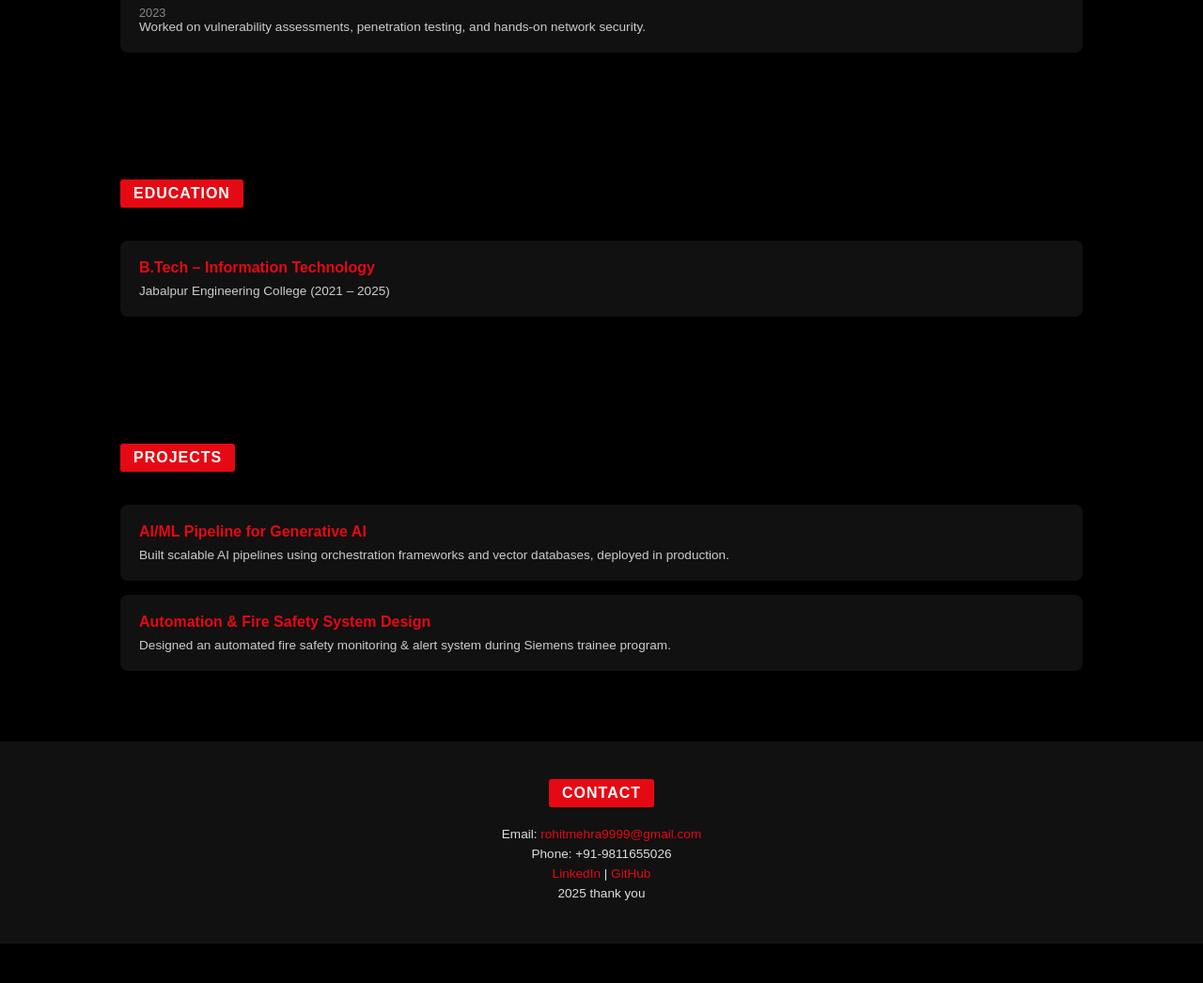
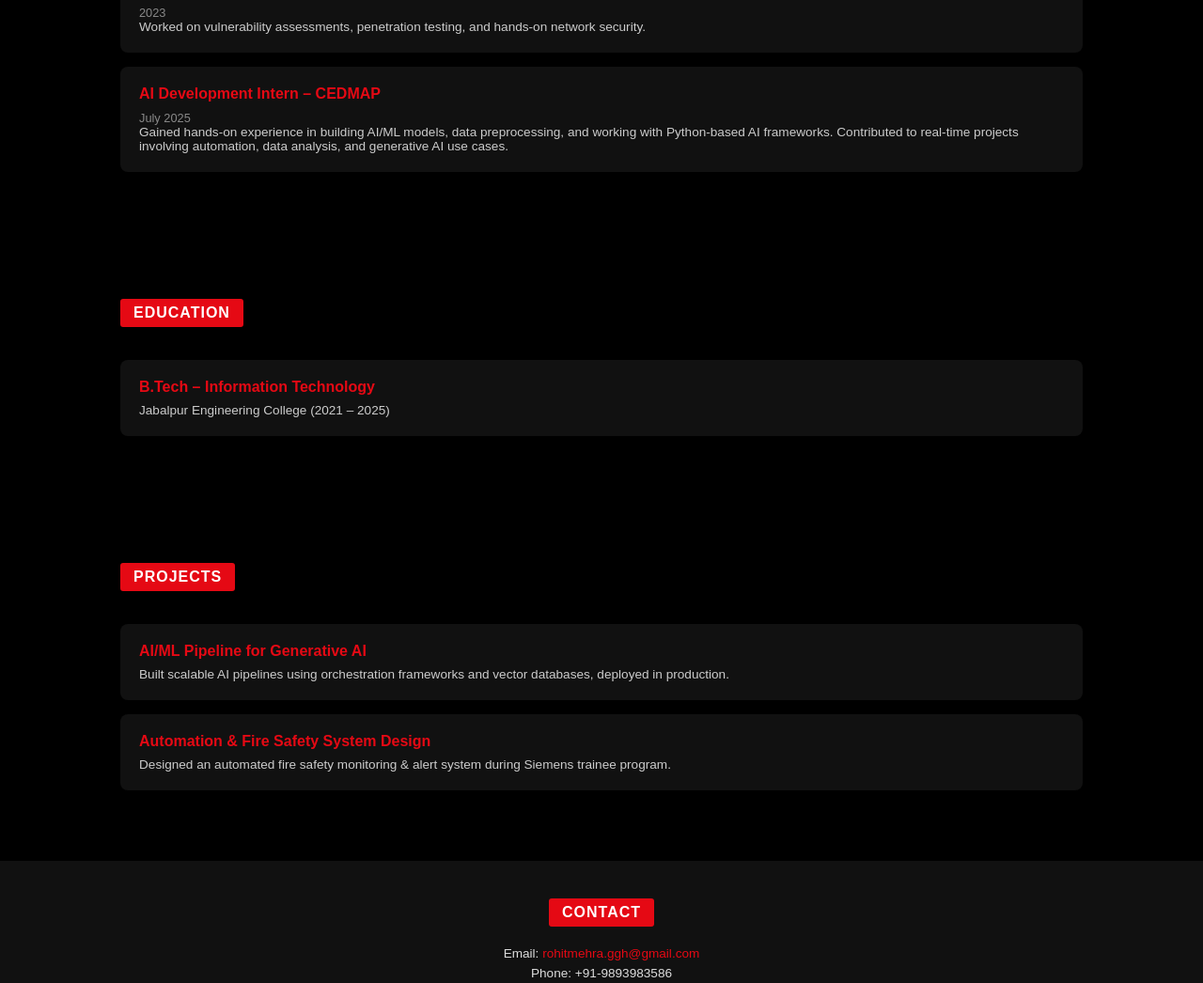
Before and after one commit to Rohitmehraji/myportfolio2025, a plain HTML site: page index.html in a window 1280 px wide. Shown: the part 1427-2473 px from the top of the page at 94% size. Before the commit the page ends 2431 px from the top, so only its background shows below. Drawn offline with Linux system fonts and the light colour scheme.

Commit message:
Update index.html

```diff
--- a/index.html
+++ b/index.html
@@ -54,6 +54,16 @@
         Worked on vulnerability assessments, penetration testing, and hands-on network security.
       </p>
     </div>
+    <div class="card fade-up">
+    <h3>AI Development Intern – CEDMAP</h3>
+    <span class="duration">July 2025</span>
+    <p>
+      Gained hands-on experience in building AI/ML models, data preprocessing, and
+      working with Python-based AI frameworks. Contributed to real-time projects involving
+      automation, data analysis, and generative AI use cases.
+    </p>
+  </div>
+
   </section>
 
   <!-- Education -->
@@ -85,8 +95,8 @@
   <!-- Contact -->
   <footer>
     <h2 class="block-heading">CONTACT</h2>
-    <p>Email: <a href="mailto:rohitmehra9999@gmail.com">rohitmehra9999@gmail.com</a></p>
-    <p>Phone: +91-9811655026</p>
+    <p>Email: <a href="mailto:rohitmehra9999@gmail.com">rohitmehra.ggh@gmail.com</a></p>
+    <p>Phone: +91-9893983586</p>
     <p>
       <a href="https://www.linkedin.com/in/rohit-kumar-9a1646302" target="_blank">LinkedIn</a> |
       <a href="https://github.com/rohit-mehra" target="_blank">GitHub</a>
```
